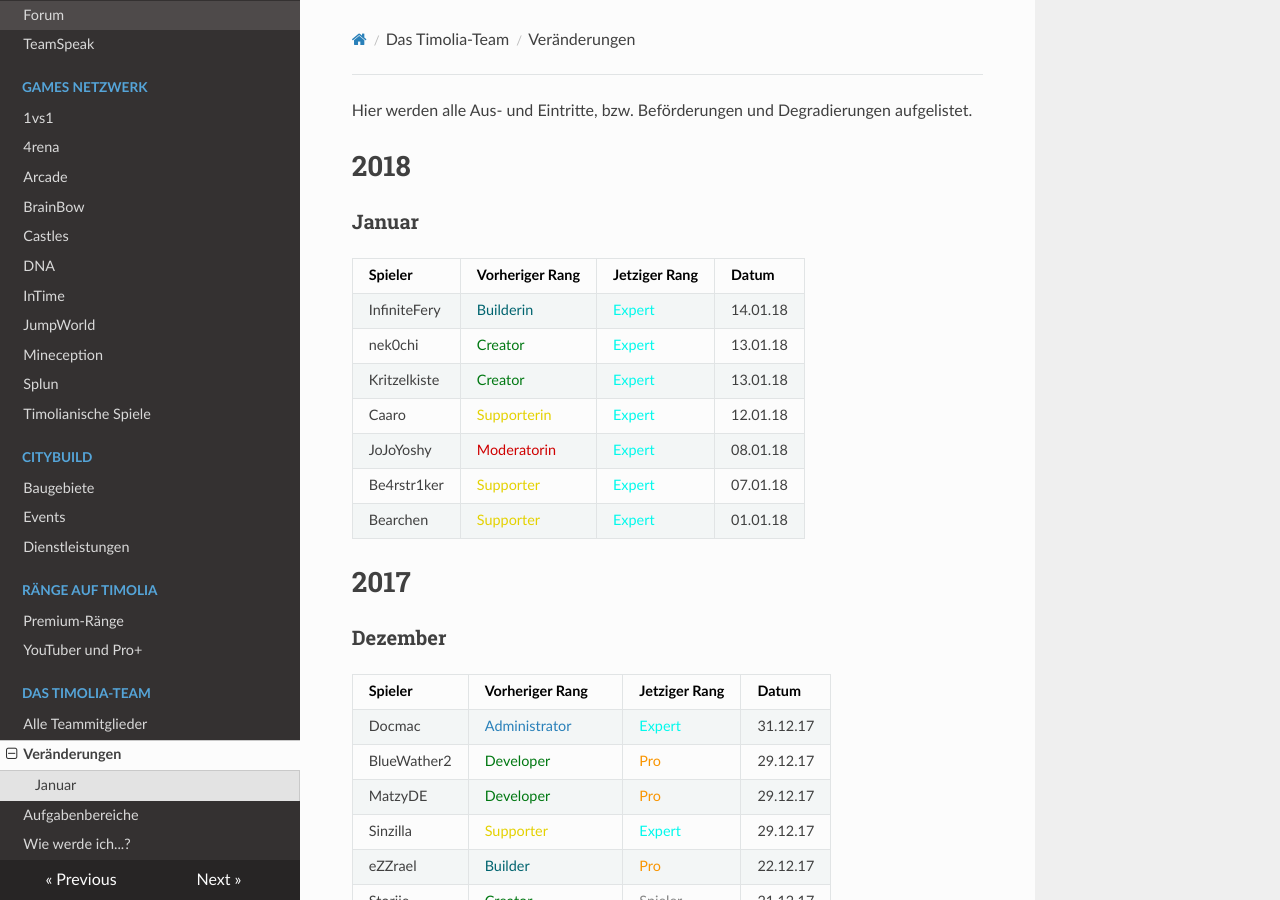
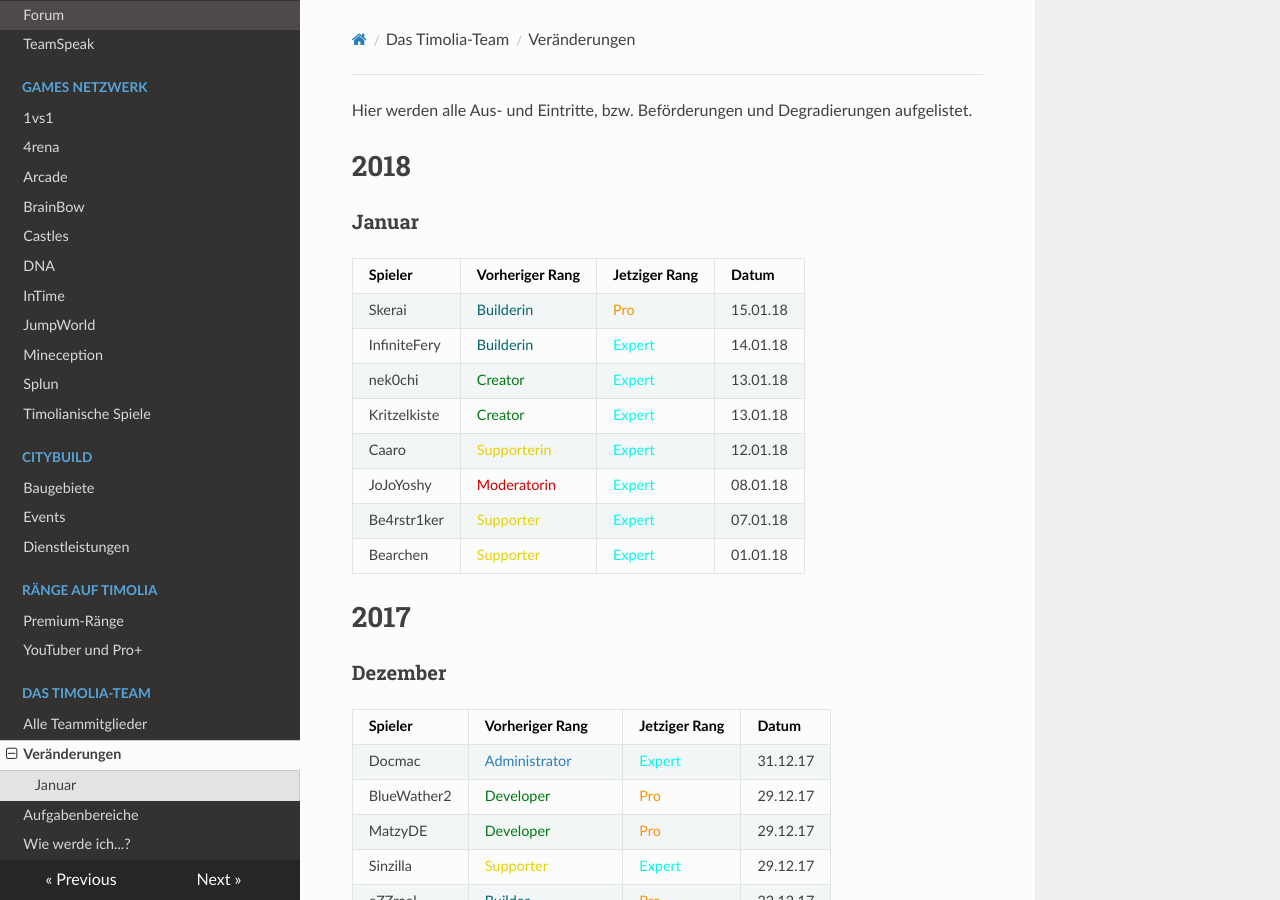
Before and after one commit to TimoliaDE/HowTo, an MkDocs documentation site: the page built from docs/team/changes.md, in a window 1280 px wide and 900 px high. Built offline with MkDocs 1.6.1, drawn with Linux system fonts in a browser that asks for light colours; nearby versions of some CDN libraries; old or Windows-style settings are respelled for this version of MkDocs.

Commit message:
Update changes.md

```diff
--- a/docs/team/changes.md
+++ b/docs/team/changes.md
@@ -5,6 +5,7 @@ Hier werden alle Aus- und Eintritte, bzw. Beförderungen und Degradierungen aufg
 ###<strong>Januar</strong>
 | Spieler | Vorheriger Rang | Jetziger Rang | Datum |
 | ------ | ------ | ------ | ------ |
+|Skerai | <span style="color:#00646F">Builderin</span> | <span style="color:#F99500">Pro</span> | 15.01.18 |
 |InfiniteFery | <span style="color:#00646F">Builderin</span> | <span style="color:#00F9EC">Expert</span> | 14.01.18 |
 |nek0chi | <span style="color:#007812">Creator</span> | <span style="color:#00F9EC">Expert</span> | 13.01.18 |
 |Kritzelkiste | <span style="color:#007812">Creator</span> | <span style="color:#00F9EC">Expert</span> | 13.01.18 |
```
